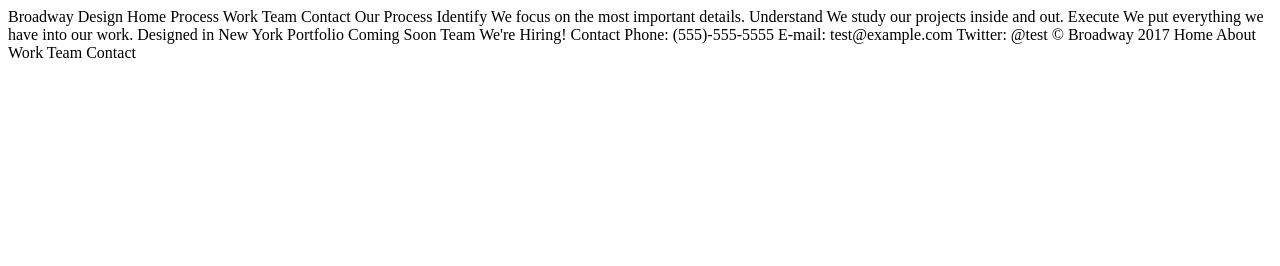
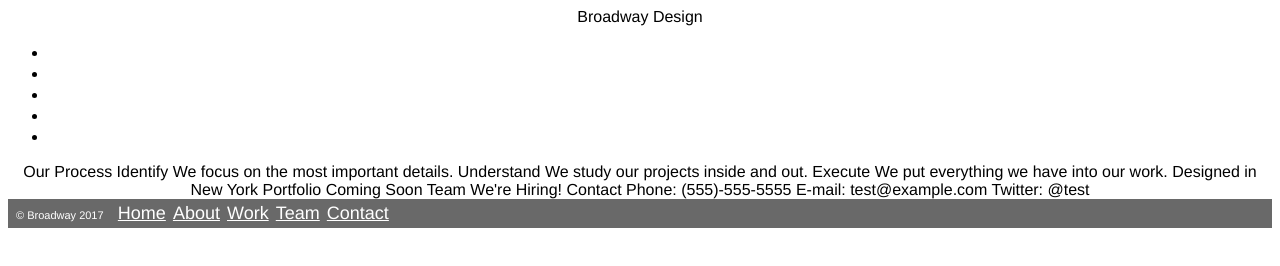
Before and after one commit to heisrmann/broadway-design, a plain HTML site: page index.html in a window 1280 px wide. Drawn offline with Linux system fonts and the light colour scheme; files that its build step writes are made by us from their sources.

Commit message:
modifed footer design

```diff
--- a/index.html
+++ b/index.html
@@ -1,63 +1,47 @@
 <!DOCTYPE html>
- <html>
-  <head>
+<html>
 
-    <title>Broadway Design</title>
+<head>
 
-    <link rel="stylesheet" href="./resources/style.css" type="text/css" />
+  <title>Broadway Design</title>
 
-  </head>
-  <body>
+  <link rel="stylesheet" href="./resources/css/style.css" type="text/css" />
 
-    Broadway Design
+</head>
 
-Home
+<body>
 
-Process
+  Broadway Design
 
-Work
+  <nav>
+    <nav>
+        <ul>
+          <li><a href="#" class="nav-links">Home</a></li>
+          <li><a href="#" class="nav-links">Process</a></li>
+          <li><a href="#" class="nav-links">Work</a></li>
+          <li><a href="#" class="nav-links">Team</a></li>
+          <li><a href="#" class="nav-links">Contact</a></li>
+        </ul>
+      </nav>
 
-Team
+  </nav>
+  Our Process Identify We focus on the most important details. Understand We study our projects inside and out. Execute We
+  put everything we have into our work. Designed in New York Portfolio Coming Soon Team We're Hiring! Contact Phone: (555)-555-5555
+  E-mail: test@example.com Twitter: @test
 
-Contact
+  <div id="footer">
+      <nav>
+        <ul>
+          &copy; Broadway 2017
+          &nbsp;&nbsp;
+          <li><a href="#" class="nav-links">Home</a></li>
+          <li><a href="#" class="nav-links">About</a></li>
+          <li><a href="#" class="nav-links">Work</a></li>
+          <li><a href="#" class="nav-links">Team</a></li>
+          <li><a href="#" class="nav-links">Contact</a></li>
+        </ul>
+      </nav>
+  </div id="footer">
+</body>
 
-Our Process
-
-
-Identify
-
-We focus on the most important details.
-
-
-Understand
-
-We study our projects inside and out.
-
-
-Execute
-
-We put everything we have into our work.
-
-Designed in New York
-
-Portfolio
-
-Coming Soon
-
-Team
-
-We're Hiring!
-
-Contact
-
-Phone: (555)-555-5555
-
-E-mail: test@example.com
-
-Twitter: @test
-
-© Broadway 2017 Home About Work Team Contact
-
-
-  </body>
 </html>
--- a/resources/css/style.css
+++ b/resources/css/style.css
@@ -0,0 +1,29 @@
+body {
+ font-family: Helvetica;
+ text-align: center;
+
+}
+
+.nav-links {
+  color: white;
+  font-size: 18px;
+}
+
+#footer {
+  background-color: dimgray;
+  color: white;
+  font-size: 11px;
+  text-align: left;
+  padding: 4px 8px
+}
+
+#footer ul {
+  list-style-type: none;
+  margin: 0;
+  padding: 0;
+}
+
+#footer li {
+  display: inline;
+  margin: 2px;
+}
```
